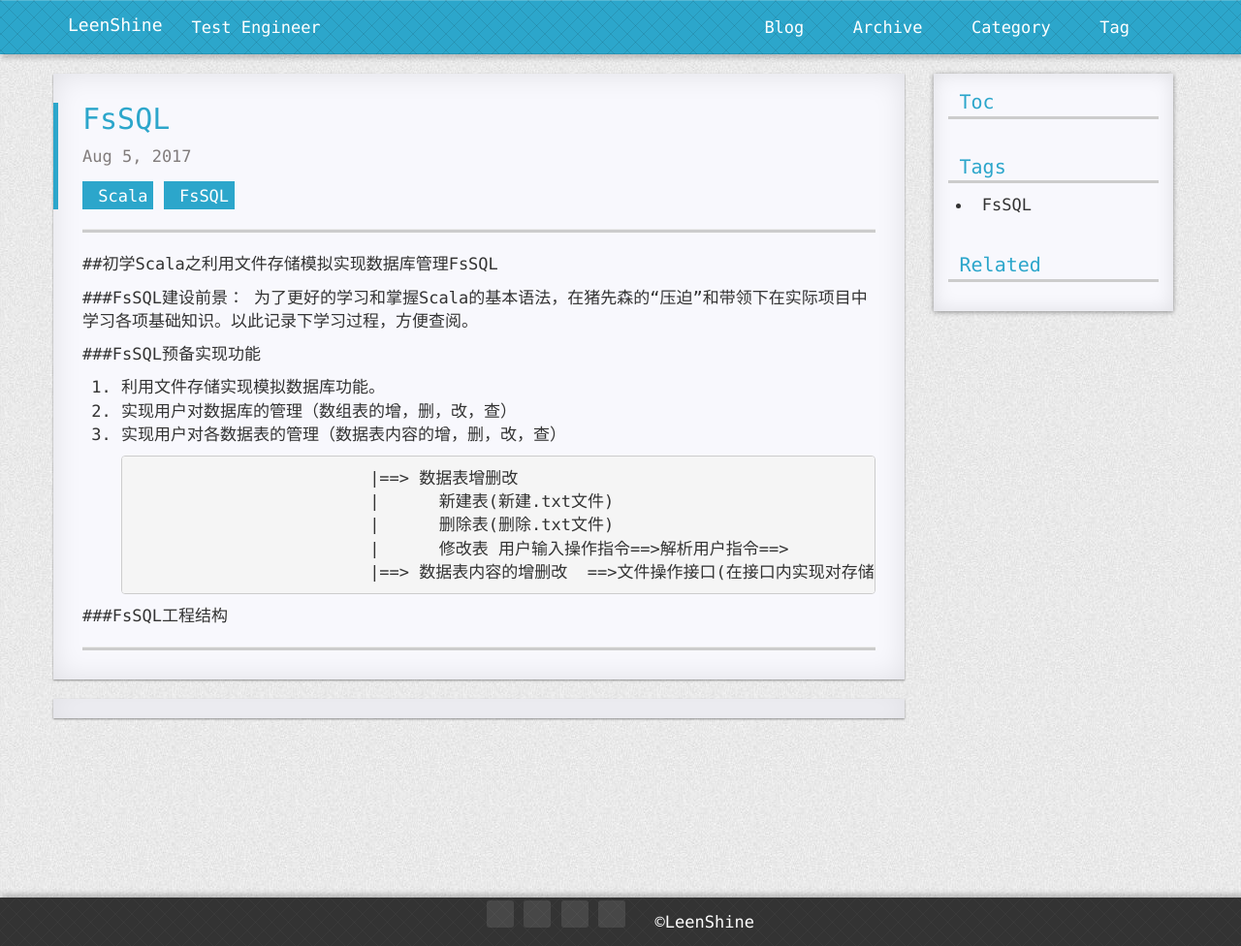
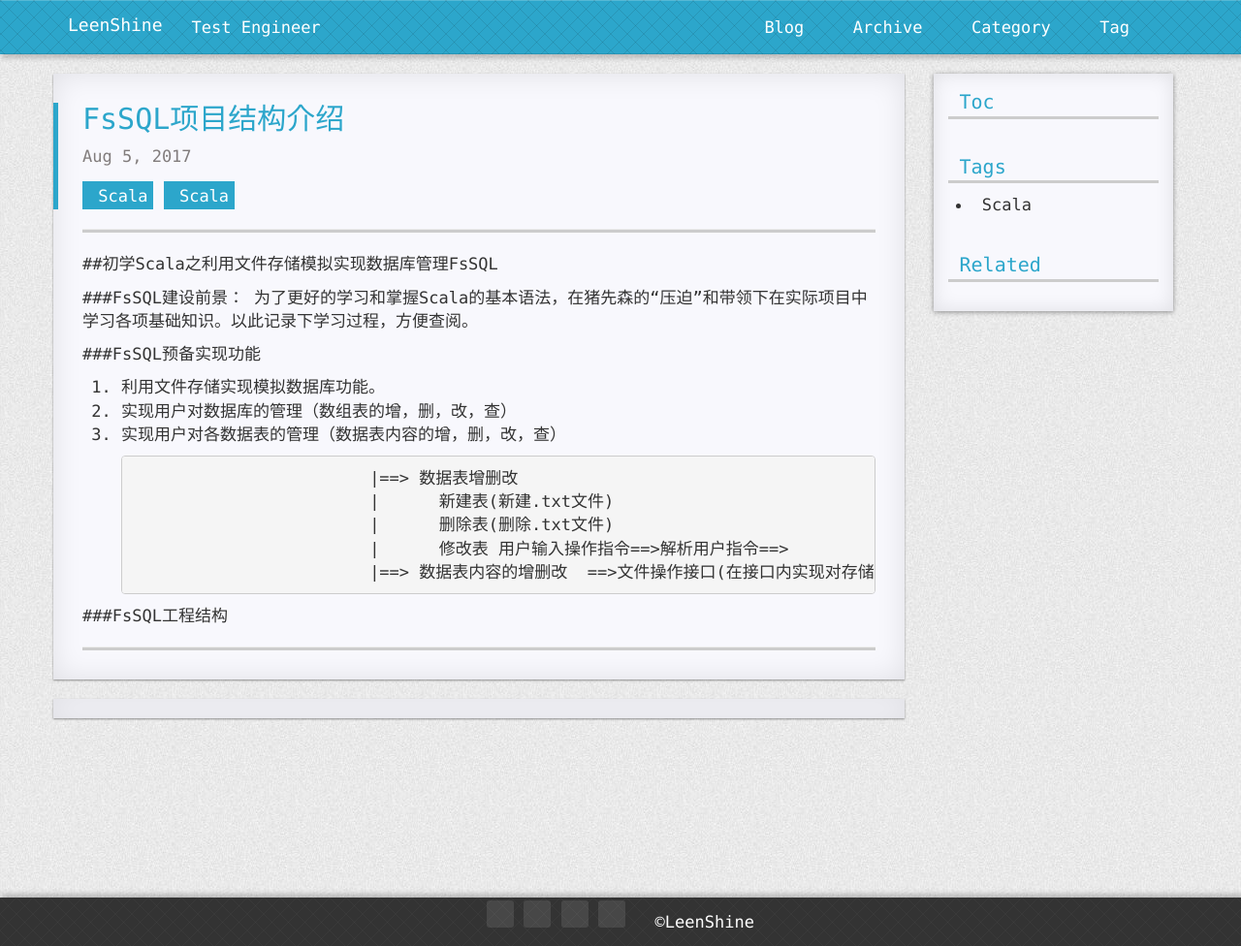
Before and after one commit to Leenshine/leenshine.github.io, a Jekyll site: the page built from _posts/2017-08-05-FsSQL1.md, in a window 1280 px wide. Shown: the whole page at 97% size. Built offline with Jekyll 4.4.1, drawn with Linux system fonts in a browser that asks for light colours; nearby versions of some CDN libraries; comment, search, counter and statistics services are not loaded; a style sheet for code colours, icons or effects is not loaded.

Commit message:
modify the tag

```diff
--- a/_posts/2017-08-05-FsSQL1.md
+++ b/_posts/2017-08-05-FsSQL1.md
@@ -1,7 +1,7 @@
 ---
 layout: post
-title: FsSQL
-tags: FsSQL
+title: FsSQL项目结构介绍
+tags: Scala
 categories: Scala
 ---
 
```
